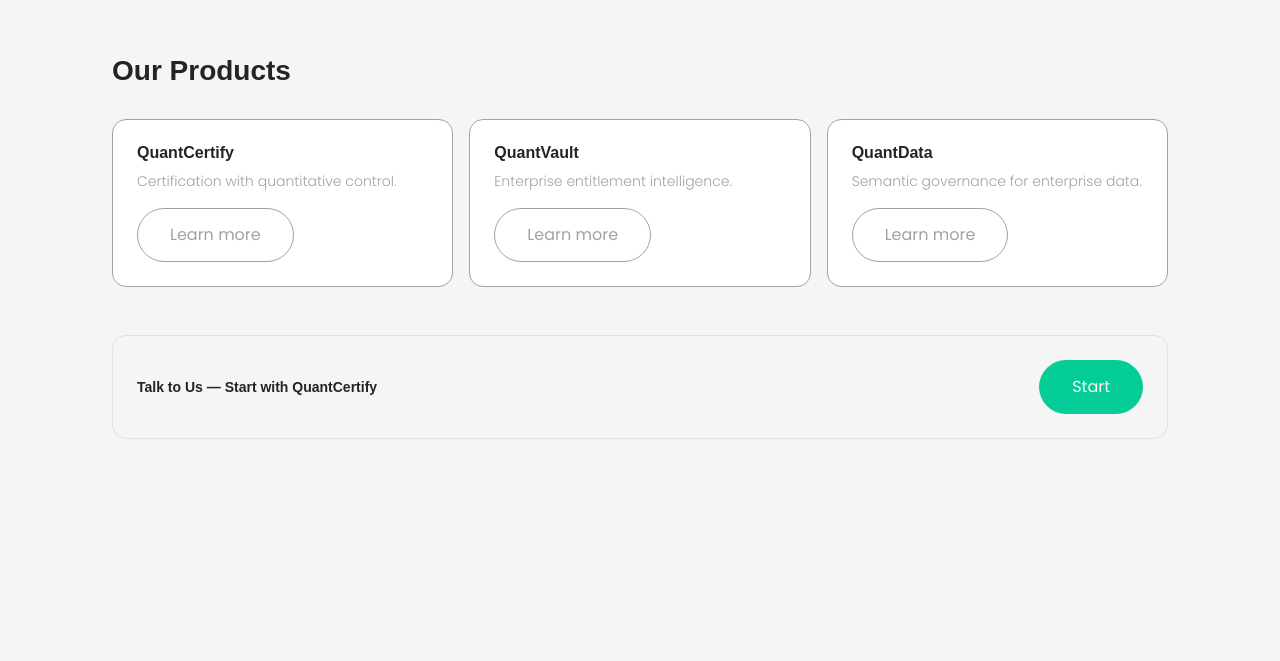
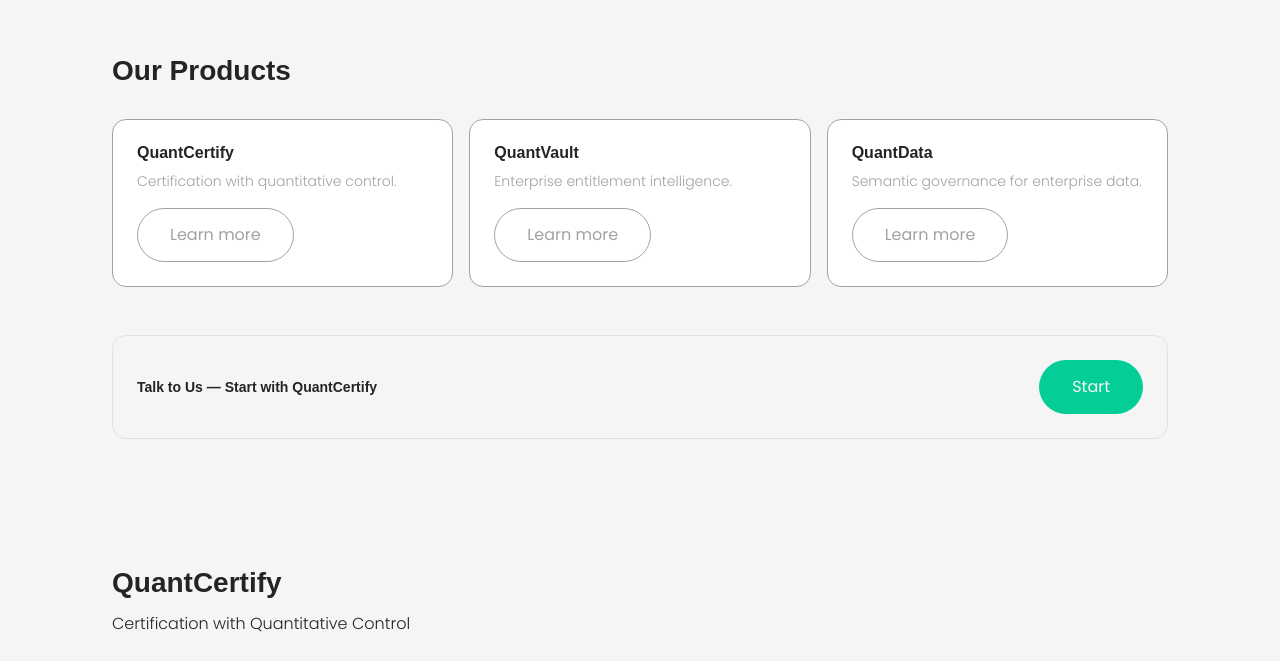
Before and after one commit to quantent-web/quantent-web, a Next.js app: page / in a window 1280 px wide. Shown: the part 3279-3940 px from the top of the page. Built offline with nearby package versions, Linux system fonts and the light colour scheme; a web font is replaced by a local one.

Commit message:
fix(home): restore sticky scroll range by removing fixed section heights

```diff
--- a/app/components/StickySplitBlock/StickySplitBlock.module.css
+++ b/app/components/StickySplitBlock/StickySplitBlock.module.css
@@ -4,13 +4,15 @@
 }
 
 .chapter {
+  --beatStep: clamp(220px, 35vh, 520px);
   display: grid;
   grid-template-columns: minmax(280px, 420px) 1fr;
   gap: 64px;
-  min-height: 100vh;
+  min-height: calc(100svh + (var(--beats, 1) - 1) * var(--beatStep));
   padding-block: 120px;
   align-items: start;
   overflow: visible;
+  overflow-x: clip;
 }
 
 .left {
@@ -28,16 +30,20 @@
   flex-direction: column;
   gap: 32px;
   overflow: visible;
+  overflow-x: clip;
 }
 
 .stack {
   display: flex;
   flex-direction: column;
+  align-items: stretch;
+  width: 100%;
   gap: 32px;
 }
 
 .beat {
   width: 100%;
+  min-height: var(--beatStep);
 }
 
 .beat > * {
--- a/app/components/StickySplitBlock/StickySplitBlock.tsx
+++ b/app/components/StickySplitBlock/StickySplitBlock.tsx
@@ -1,5 +1,5 @@
 import { Children } from 'react';
-import type { ReactNode } from 'react';
+import type { CSSProperties, ReactNode } from 'react';
 import styles from './StickySplitBlock.module.css';
 
 type Chapter = {
@@ -21,9 +21,11 @@ export default function StickySplitBlock({ id, chapters, className }: StickySpli
     <section id={id} className={`${styles.block}${className ? ` ${className}` : ''}`}>
       {chapters.map((chapter) => {
         const beats = Children.toArray(chapter.content).filter(Boolean);
+        const beatsCount = beats.length;
+        const chapterStyle = { ['--beats' as any]: beatsCount } as CSSProperties;
 
         return (
-          <article key={chapter.key} className={styles.chapter} aria-label={chapter.title}>
+          <article key={chapter.key} className={styles.chapter} aria-label={chapter.title} style={chapterStyle}>
             <div className={styles.left}>
               <div className={styles.sticky}>
                 {chapter.eyebrow ? <p className={styles.eyebrow}>{chapter.eyebrow}</p> : null}
--- a/app/globals.css
+++ b/app/globals.css
@@ -282,17 +282,15 @@ p {
   align-content:center;
   justify-content:center;
 }
-#what-we-do {
-  min-height: min(90svh, calc(100svh - var(--nav-h)));
+#what-we-do,
+#different,
+#products,
+#capabilities,
+#services,
+#about,
+#contact {
   height: auto;
-}
-#different {
-  min-height: min(90svh, calc(100svh - var(--nav-h)));
-  height: auto;
-}
-#products {
-  min-height: min(90svh, calc(100svh - var(--nav-h)));
-  height: auto;
+  min-height: unset;
 }
 #quantcertify {
 
@@ -302,22 +300,6 @@ p {
 }
 #quantdata {
  ;
-}
-#capabilities {
-  min-height: min(90svh, calc(100svh - var(--nav-h)));
-  height: auto;
-}
-#services {
-  min-height: min(90svh, calc(100svh - var(--nav-h)));
-  height: auto;
-}
-#about{
-  min-height: min(90svh, calc(100svh - var(--nav-h)));
-  height: auto;
-}
-#contact {
-  min-height: min(90svh, calc(100svh - var(--nav-h)));
-  height: auto;
 }
 
 main {
```
